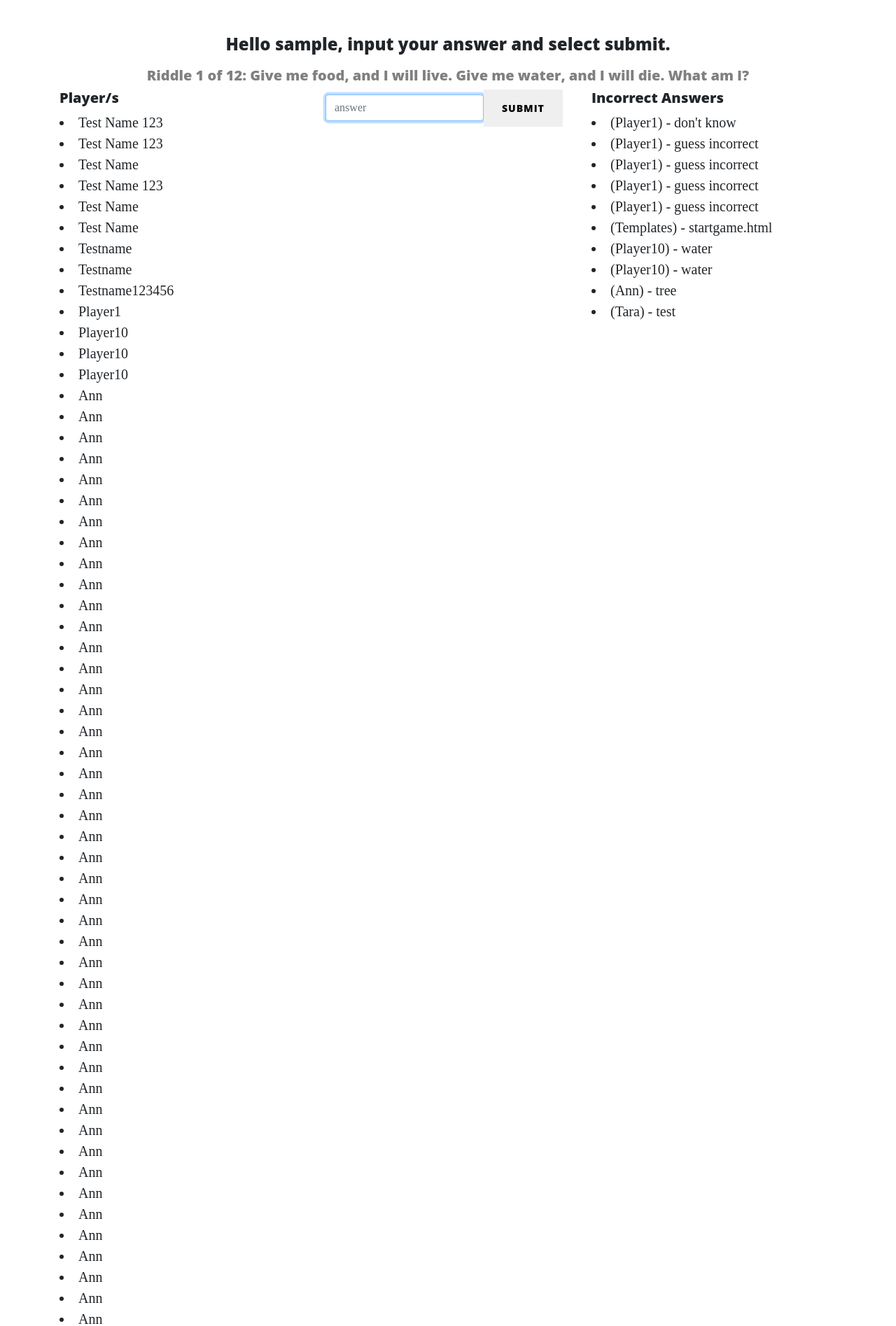
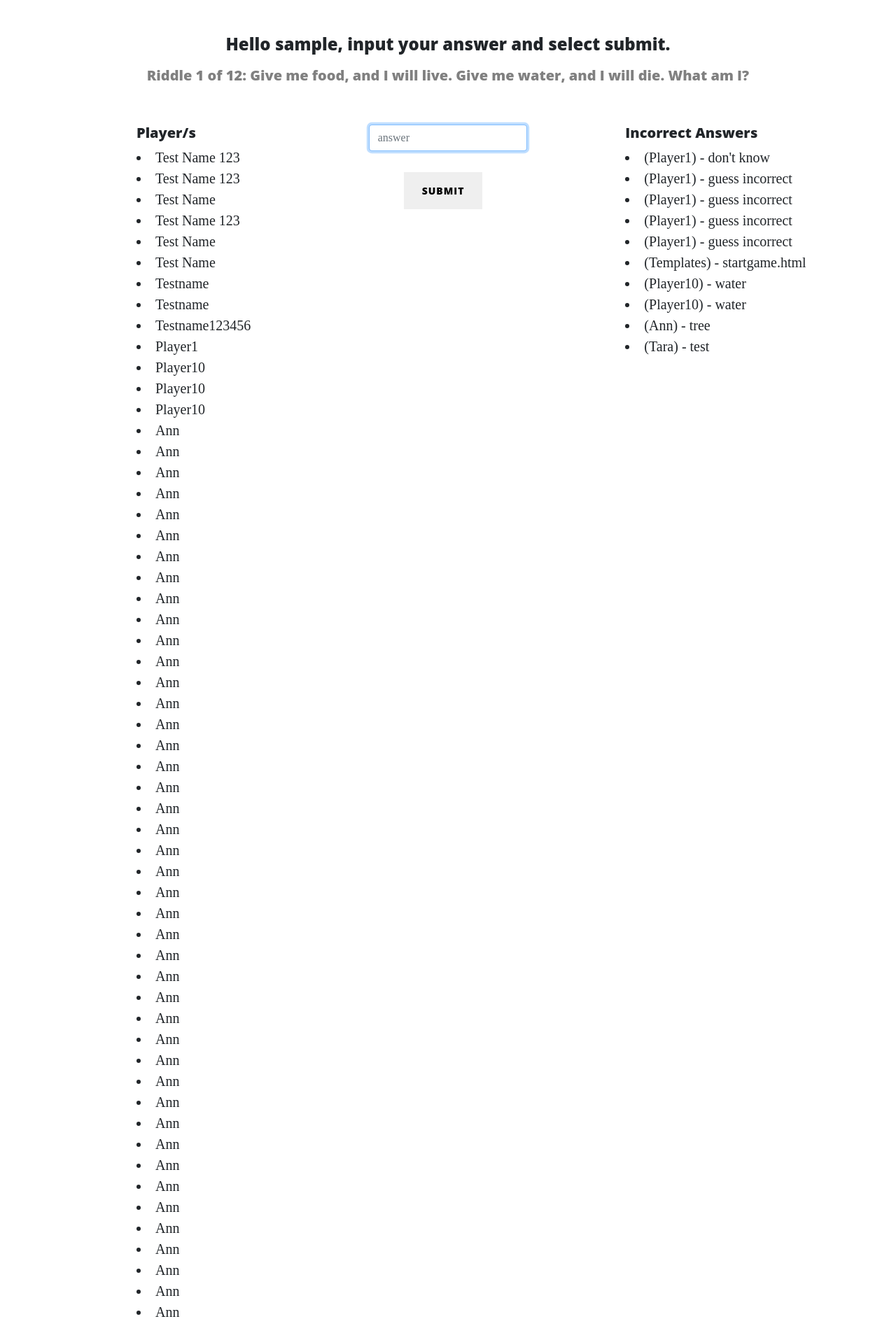
Before and after one commit to GithHayden/IQ-Riddle-Game, a Flask app: a page that uses templates/startgame.html in a window 1280 px wide. Shown: the part 476-2371 px from the top of the page at 70% size. Run offline with Flask 2, Linux system fonts and the light colour scheme; some libraries are stand-ins or nearby versions.

Commit message:
Startgame.html spacing using padding styling within html tags

```diff
--- a/templates/startgame.html
+++ b/templates/startgame.html
@@ -15,20 +15,22 @@
         <h5> {{ riddles_data[riddle_index]["description"] }} </h5>
     </div>
 
-    <div class="row" style="height: 500px">
+    <div class="row" style="padding-top: 50px;">
         <!-- Player name heading and list of names -->
-        <div class="col-4">
+        <div class="col" style="padding-left: 125px;">
             <h5>Player/s</h5>
             {% for user in game_players %}
             <li>{{user}}</li>
             {% endfor %}
         </div>
-        <div class="col">
+        <div class="col" style="padding-right: 50px;">
             <!-- Enter answer form -->
             <form method="POST" class="form-inline">
                 <input type="text" class="form-control" placeholder="answer" name="message" id="message" autofocus>
                 <input type="hidden" name="riddle_index" id="riddle_index" value={{riddle_index}}>
-                <button class="btn btn-basic">Submit</button>
+                    <p style="padding-left: 50px">
+                        <button class="btn btn-basic">Submit</button>
+                    </p>
             </form>
         </div>
         <!-- Incorrect answers player name/s and answer/s -->
```
